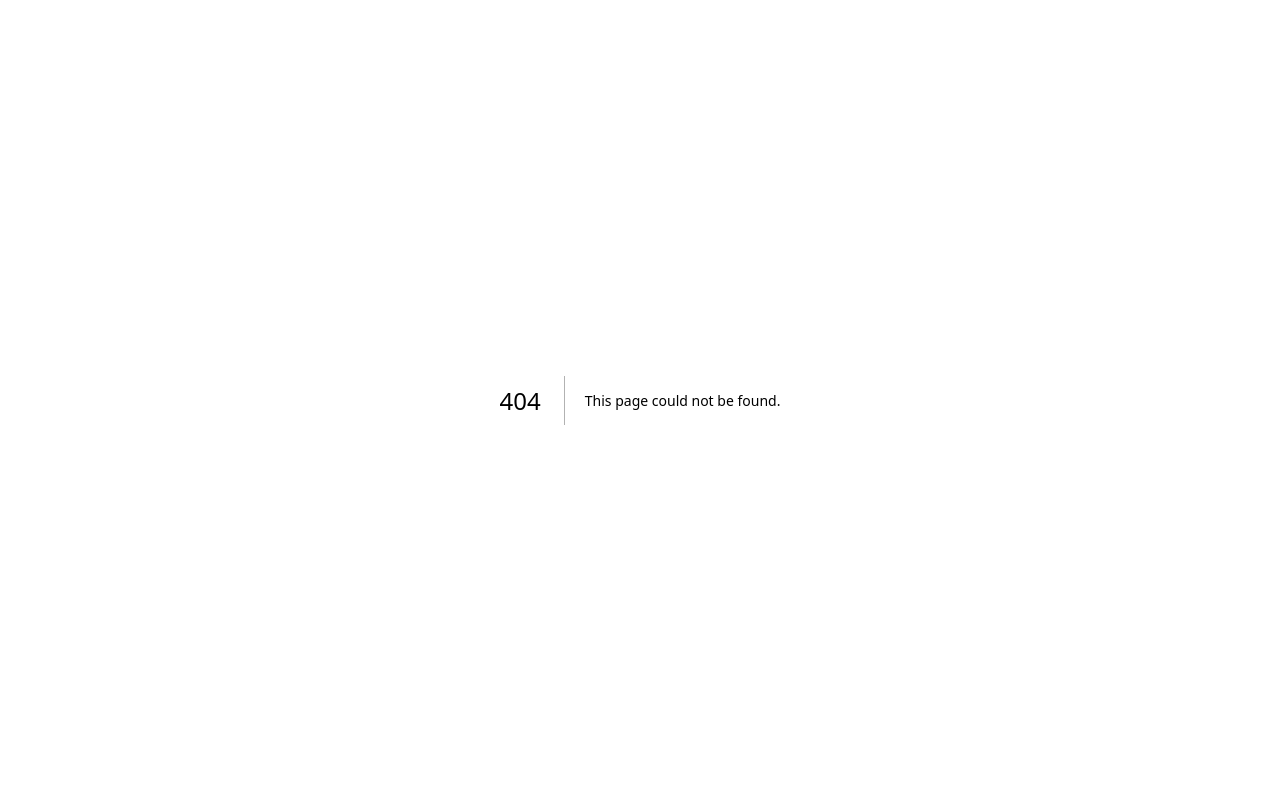
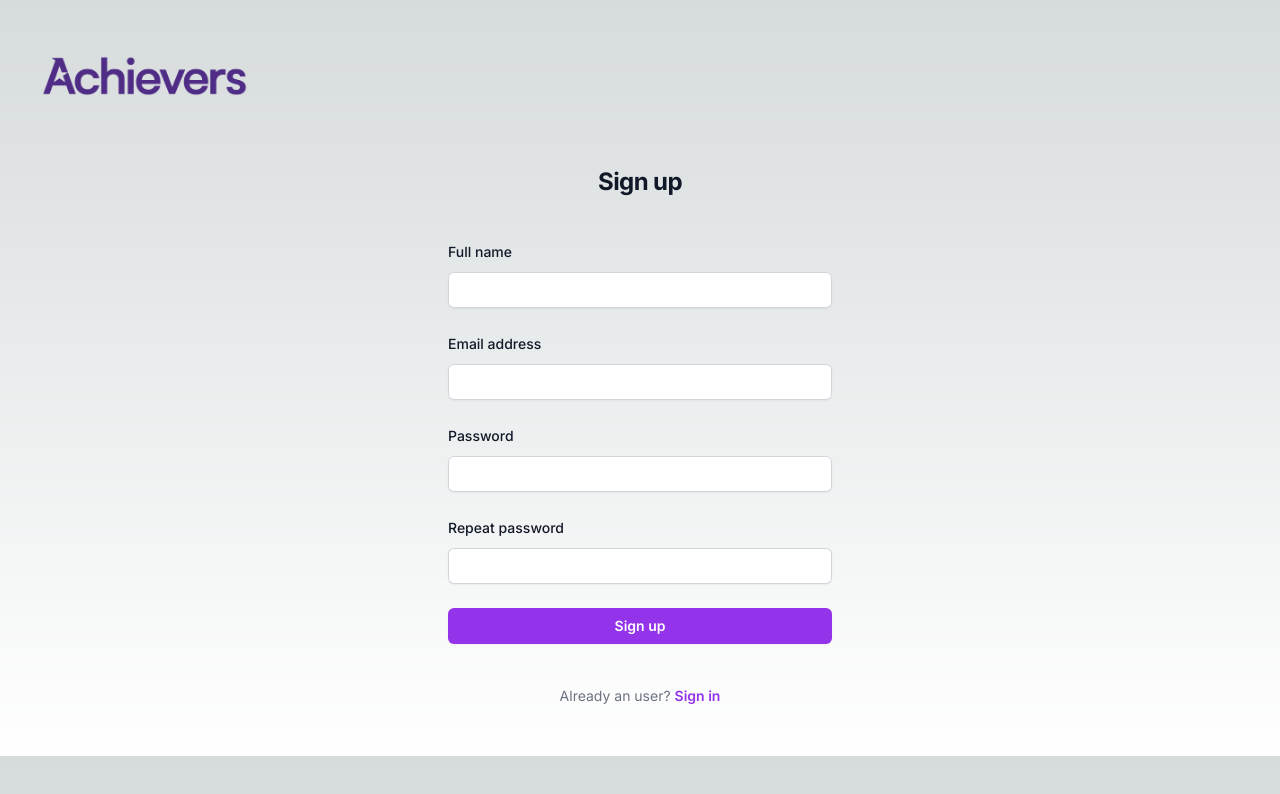
Before and after one commit to andrespd1/task_management_frontend, a Next.js app: page /pages/register in a window 1280 px wide. Before the commit this address had no page. Shown: the top 794 px of the page. Built offline with nearby package versions, Linux system fonts and the light colour scheme.

Commit message:
Add register functionality, tasks page and routing for the app

```diff
--- a/package.json
+++ b/package.json
@@ -12,12 +12,14 @@
     "@headlessui/react": "^2.1.2",
     "@heroicons/react": "^2.1.4",
     "i": "^0.3.7",
+    "js-cookie": "^3.0.5",
     "next": "14.2.4",
     "npm": "^10.8.1",
     "react": "^18",
     "react-dom": "^18"
   },
   "devDependencies": {
+    "@types/js-cookie": "^3.0.6",
     "@types/node": "^20",
     "@types/react": "^18",
     "@types/react-dom": "^18",
--- a/src/app/components/error-modal.tsx
+++ b/src/app/components/error-modal.tsx
@@ -27,7 +27,7 @@ export default function ErrorModal(props: any) {
                 </div>
                 <div className="mt-3 text-center sm:ml-4 sm:mt-0 sm:text-left">
                   <DialogTitle as="h3" className="text-base font-semibold leading-6 text-gray-900">
-                    Error while login
+                    {props.title}
                   </DialogTitle>
                   <div className="mt-2">
                     <p className="text-sm text-gray-500">
--- a/src/app/page.tsx
+++ b/src/app/page.tsx
@@ -1,6 +1,6 @@
 "use client"
 
-import LoginPage from "./pages/login-page";
+import LoginPage from "./pages/login/page";
 
 export default function Home() {
   return (
--- a/src/app/pages/login-page.tsx
+++ b/src/app/pages/login/page.tsx
@@ -2,9 +2,13 @@
 
 import Image from "next/image";
 import { FormEvent, useState } from "react";
-import ErrorModal from "../components/error-modal";
+import ErrorModal from "../../components/error-modal";
+import { useRouter } from "next/navigation";
+import Cookies from 'js-cookie';
 
 export default function LoginPage() {
+
+  const router = useRouter()
 
   const [isLoading, setIsLoading] = useState<boolean>(false)
   const [error, setError] = useState<string | null>(null)
@@ -22,9 +26,11 @@ export default function LoginPage() {
       })
       const data = await response.json();
       if(!response.ok){
-        //TODO: Trigger modal
         setError(data.detail)
         setOpenErrorModal(true)
+      } else{
+        Cookies.set('accessToken', data.access_token, {expires: (1/24)})
+        router.push("/pages/tasks")
       }
     } catch(error: any){
       setError(error.message)
@@ -64,7 +70,7 @@ export default function LoginPage() {
                   type="email"
                   required
                   autoComplete="email"
-                  className="block w-full rounded-md border-0 py-1.5 text-gray-900 shadow-sm ring-1 ring-inset ring-gray-300 placeholder:text-gray-400 focus:ring-2 focus:ring-inset focus:ring-indigo-600 sm:text-sm sm:leading-6"
+                  className="block w-full rounded-md border-0 p-1.5 text-gray-900 shadow-sm ring-1 ring-inset ring-gray-300 placeholder:text-gray-400 focus:ring-2 focus:ring-inset focus:ring-indigo-600 sm:text-sm sm:leading-6"
                 />
               </div>
             </div>
@@ -82,7 +88,7 @@ export default function LoginPage() {
                   type="password"
                   required
                   autoComplete="current-password"
-                  className="block w-full rounded-md border-0 py-1.5 text-gray-900 shadow-sm ring-1 ring-inset ring-gray-300 placeholder:text-gray-400 focus:ring-2 focus:ring-inset focus:ring-indigo-600 sm:text-sm sm:leading-6"
+                  className="block w-full rounded-md border-0 p-1.5 text-gray-900 shadow-sm ring-1 ring-inset ring-gray-300 placeholder:text-gray-400 focus:ring-2 focus:ring-inset focus:ring-indigo-600 sm:text-sm sm:leading-6"
                 />
               </div>
             </div>
@@ -99,12 +105,12 @@ export default function LoginPage() {
 
           <p className="mt-10 text-center text-sm text-gray-500">
             Not an user?{' '}
-            <a href="#" className="font-semibold leading-6 text-purple-600 hover:text-purple-800">
+            <a href="/pages/register" className="font-semibold leading-6 text-purple-600 hover:text-purple-800">
               Register here
             </a>
           </p>
         </div>
-        {openErrorModal && <ErrorModal msg={error} openerHandler = {setOpenErrorModal}/>}
+        {openErrorModal && <ErrorModal title={"Error at Sign In"} msg={error} openerHandler = {setOpenErrorModal}/>}
       </div>
   );
 }
--- /dev/null
+++ b/src/app/pages/register/page.tsx
@@ -0,0 +1,157 @@
+"use client"
+
+import Image from "next/image";
+import { FormEvent, useState } from "react";
+import ErrorModal from "../../components/error-modal";
+import { useRouter } from "next/navigation";
+import Cookies from "js-cookie";
+
+export default function RegisterPage() {
+
+  const router = useRouter()
+
+  const [isLoading, setIsLoading] = useState<boolean>(false)
+  const [error, setError] = useState<string | null>(null)
+  const [openErrorModal, setOpenErrorModal] = useState<boolean>(false)
+
+  async function onSubmit(event: FormEvent<HTMLFormElement>) {
+    event.preventDefault()
+    setIsLoading(true)
+      const formData = new FormData(event.currentTarget)
+      if(formData.get('password') != formData.get('repeat_password')){
+        setOpenErrorModal(true)
+        setError("The password doesn't match")
+      } else{
+          try{
+            const formObject: { [key: string]: any } = {}
+            formData.forEach((value, key) => {
+              formObject[key] = value
+            })
+            const response = await fetch('http://localhost:8000/users/signup',{
+              method: 'POST',
+              headers: {
+                'Content-Type': 'application/json'
+              },
+              body: JSON.stringify(formObject),
+            })
+            const data = await response.json();
+            if(!response.ok && !openErrorModal){
+              setError(data.detail instanceof String ? data.detail : 'An error has occurred!')
+              setOpenErrorModal(true)
+            } else{
+              Cookies.set('accessToken', data.access_token, {expires: (1/24)})
+              router.push("/pages/tasks")
+            }
+          } catch(error: any){
+            setError(error.message)
+          } finally{
+            setIsLoading(false)
+        }
+      }
+  }
+
+  return (
+    <div className="flex min-h-full flex-1 flex-col justify-center px-6 py-12 lg:px-8">
+      <div className="flex min-h-full flex-1 flex-col justify-center align-items-center mb-5">
+          <Image
+              src="/assets/Achievers_Logo_CMYK.png"
+              alt="Achievers logo"
+              quality={100}
+              width={225}
+              height={50}
+              priority
+            />
+      </div>
+        <div className="sm:mx-auto sm:w-full sm:max-w-sm">
+          <h2 className="mt-10 text-center text-2xl font-bold leading-9 tracking-tight text-gray-900">
+            Sign up
+          </h2>
+        </div>
+
+        <div className="mt-10 sm:mx-auto sm:w-full sm:max-w-sm">
+          <form action="#" method="POST" className="space-y-6" onSubmit={onSubmit}>
+            <div>
+              <label htmlFor="name" className="block text-sm font-medium leading-6 text-gray-900">
+                Full name
+              </label>
+              <div className="mt-2">
+                <input
+                  id="name"
+                  name="name"
+                  type="text"
+                  required
+                  autoComplete="name"
+                  className="block w-full rounded-md border-0 p-1.5 text-gray-900 shadow-sm ring-1 ring-inset ring-gray-300 placeholder:text-gray-400 focus:ring-2 focus:ring-inset focus:ring-indigo-600 sm:text-sm sm:leading-6"
+                />
+              </div>
+            </div>
+            <div>
+              <label htmlFor="email" className="block text-sm font-medium leading-6 text-gray-900">
+                Email address
+              </label>
+              <div className="mt-2">
+                <input
+                  id="email"
+                  name="email"
+                  type="email"
+                  required
+                  autoComplete="email"
+                  className="block w-full rounded-md border-0 p-1.5 text-gray-900 shadow-sm ring-1 ring-inset ring-gray-300 placeholder:text-gray-400 focus:ring-2 focus:ring-inset focus:ring-indigo-600 sm:text-sm sm:leading-6"
+                />
+              </div>
+            </div>
+
+            <div>
+              <div className="flex items-center justify-between">
+                <label htmlFor="password" className="block text-sm font-medium leading-6 text-gray-900">
+                  Password
+                </label>
+              </div>
+              <div className="mt-2">
+                <input
+                  id="password"
+                  name="password"
+                  type="password"
+                  required
+                  className="block w-full rounded-md border-0 p-1.5 text-gray-900 shadow-sm ring-1 ring-inset ring-gray-300 placeholder:text-gray-400 focus:ring-2 focus:ring-inset focus:ring-indigo-600 sm:text-sm sm:leading-6"
+                />
+              </div>
+            </div>
+            <div>
+              <div className="flex items-center justify-between">
+                <label htmlFor="password" className="block text-sm font-medium leading-6 text-gray-900">
+                  Repeat password
+                </label>
+              </div>
+              <div className="mt-2">
+                <input
+                  id="repeat_password"
+                  name="repeat_password"
+                  type="password"
+                  required
+                  className="block w-full rounded-md border-0 p-1.5 text-gray-900 shadow-sm ring-1 ring-inset ring-gray-300 placeholder:text-gray-400 focus:ring-2 focus:ring-inset focus:ring-indigo-600 sm:text-sm sm:leading-6"
+                />
+              </div>
+            </div>
+
+            <div>
+              <button
+                type="submit"
+                className="flex w-full justify-center rounded-md bg-purple-600 px-3 py-1.5 text-sm font-semibold leading-6 text-white shadow-sm hover:bg-indigo-500 focus-visible:outline focus-visible:outline-2 focus-visible:outline-offset-2 focus-visible:outline-indigo-600"
+              >
+                Sign up
+              </button>
+            </div>
+          </form>
+
+          <p className="mt-10 text-center text-sm text-gray-500">
+            Already an user?{' '}
+            <a href="/pages/login" className="font-semibold leading-6 text-purple-600 hover:text-purple-800">
+              Sign in
+            </a>
+          </p>
+        </div>
+        {openErrorModal && <ErrorModal title={"Error at Sign Up"} msg={error} openerHandler = {setOpenErrorModal}/>}
+      </div>
+  );
+}
--- /dev/null
+++ b/src/app/pages/tasks/page.tsx
@@ -0,0 +1,63 @@
+"use client"
+
+import Image from 'next/image'
+import { useEffect, useState } from 'react'
+import Cookies from 'js-cookie'
+
+
+export default function Tasks() {
+
+  const [tasks, setTasks] = useState([])
+
+  useEffect(() => {
+    const token = Cookies.get('accessToken');
+    if (token) {
+      fetch('http://localhost:8000/tasks', {
+        method: 'GET',
+        headers: {
+          'Authorization': `Bearer ${token}`,
+          'Content-Type': 'application/json',
+        },
+      })
+        .then(response => response.json())
+        .then(data => setTasks(data))
+        .catch(error => console.error('Error fetching tasks:', error));
+    }
+  }, []);
+
+  return (
+    <div className="bg-white">
+      <div className="mx-auto max-w-2xl px-4 py-16 sm:px-6 sm:py-24 lg:max-w-7xl lg:px-8">
+        <h2 className="text-2xl font-bold tracking-tight text-gray-900">Your tasks</h2>
+
+        <div className="mt-6 grid grid-cols-1 gap-x-6 gap-y-10 sm:grid-cols-2 lg:grid-cols-4 xl:gap-x-8">
+          { tasks.length > 0 ? (tasks.map((task: any) => (
+            <div key={task.id} className="group relative">
+              <div className="aspect-h-1 aspect-w-1 w-full overflow-hidden rounded-md bg-gray-200 lg:aspect-none group-hover:opacity-75 lg:h-80">
+                <Image
+                  alt={"Task image icon"}
+                  src={"/assets/task_icon.png"}
+                  className="h-full w-full object-cover object-center lg:h-full lg:w-full"
+                  width={2000}
+                  height={2000}
+                />
+              </div>
+              <div className="mt-4 flex justify-between">
+                <div>
+                  <h3 className="text-sm text-gray-700">
+                    <a href={""}>
+                      <span aria-hidden="true" className="absolute inset-0" />
+                      {task.title}
+                    </a>
+                  </h3>
+                  <p className="mt-1 text-sm text-gray-500">{task.description}</p>
+                </div>
+                <p className="text-sm font-medium text-gray-900">{task.due_date}</p>
+              </div>
+            </div>
+          ))) : <p>No tasks available</p>}
+        </div>
+      </div>
+    </div>
+  )
+}
```
Also changed, not shown: public/assets/task_icon.png (added), 1 other file (tests, documents, lock files or other folders).
